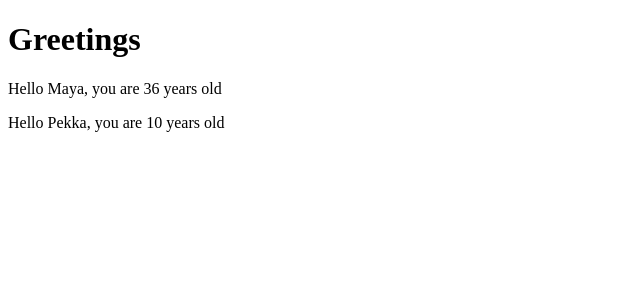
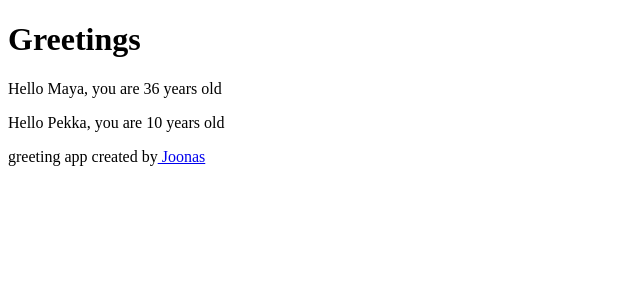
Before and after one commit to JoonasHilt/01-part1, a React (Vite) app: page / in a window 1280 px wide. Shown: the top 300 px of the page, without its empty margins (0-640 px from the left). Built offline with nearby package versions, Linux system fonts and the light colour scheme.

Commit message:
viimeisin toimiva versio

```diff
--- a/src/App.jsx
+++ b/src/App.jsx
@@ -8,15 +8,27 @@ const Hello = (props) => {
     </div>
   );
 };
+//uusi komponentti
+const Footer = () => {
+  return (
+    <div>
+      greeting app created by
+      <a href="https://github.com/JoonasHilt"> Joonas</a>
+    </div>
+  );
+};
 
+//----//
 const App = () => {
   const nimi = "Pekka";
   const ika = 10;
+  //palauttaa komponentit//
   return (
     <div>
       <h1>Greetings</h1>
       <Hello name="Maya" age={26 + 10} />
       <Hello name={nimi} age={ika} />
+      <Footer />
     </div>
   );
 };
```
